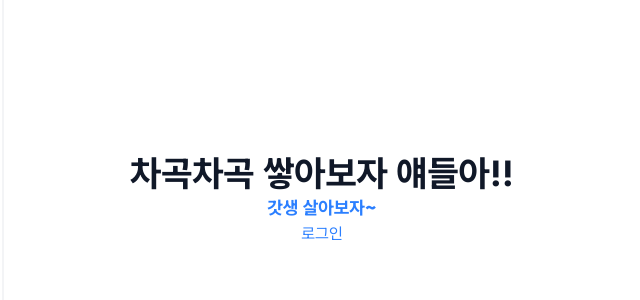
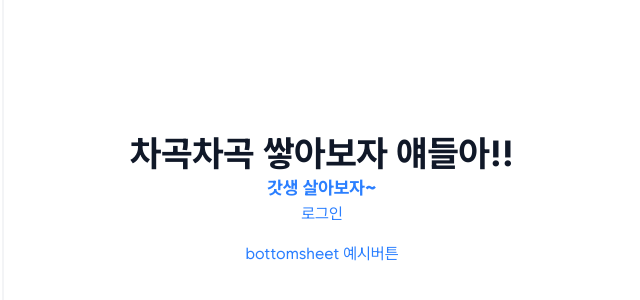
Before and after one commit to team-jangjak/chagok-fe, a React (Vite) app: page / in a window 1280 px wide. Shown: the part 200-500 px from the top of the page, without its empty margins (318-958 px from the left). Built offline with nearby package versions, Linux system fonts and the light colour scheme; no server answers.

Commit message:
[CHA-170] fix: bottomsheet 크기 조정

```diff
--- a/src/pages/Landing.tsx
+++ b/src/pages/Landing.tsx
@@ -1,7 +1,11 @@
+import BottomSheet from '@/shared/ui/BottomSheet';
+import { useState } from 'react';
 import { Link } from 'react-router';
+import MyPage from './main/MyPage';
 
 // 랜딩 페이지 (비회원도 접근 가능)
 function LandingPage() {
+  const [open, setOpen] = useState(false);
   return (
     <div className="flex flex-col items-center justify-center h-screen">
       <span className="text-4xl font-bold text-gray-900">차곡차곡 쌓아보자 얘들아!!</span>
@@ -9,6 +13,12 @@ function LandingPage() {
       <Link to="/auth/login" className="text-blue-500">
         로그인
       </Link>
+
+      {/* bottomSheet 사용법 */}
+      <button onClick={() => setOpen(true)} className="text-blue-500 mt-4">
+        bottomsheet 예시버튼
+      </button>
+      <BottomSheet open={open} onClose={() => setOpen(false)} initialView={() => <MyPage />} />
     </div>
   );
 }
--- a/src/shared/ui/BottomSheet.tsx
+++ b/src/shared/ui/BottomSheet.tsx
@@ -28,7 +28,9 @@ function BottomSheet({ open, onClose, initialView, className }: BottomSheetProps
       }}
       snapPoints={[0.9, 1]} // {[처음 실행시 높이, 끌어올릴 수 있는 최대 높이]}
     >
-      <DrawerContent className={cn('rounded-t-2xl flex flex-col max-h-dvh', className)}>
+      <DrawerContent
+        className={cn('rounded-t-2xl flex flex-col max-h-dvh mx-auto w-full max-w-160', className)}
+      >
         {/* 헤더 */}
         <div className="flex shrink-0 items-center justify-end py-5">
           <Button onClick={onClose} variant="ghost" className="cursor-pointer">
```
